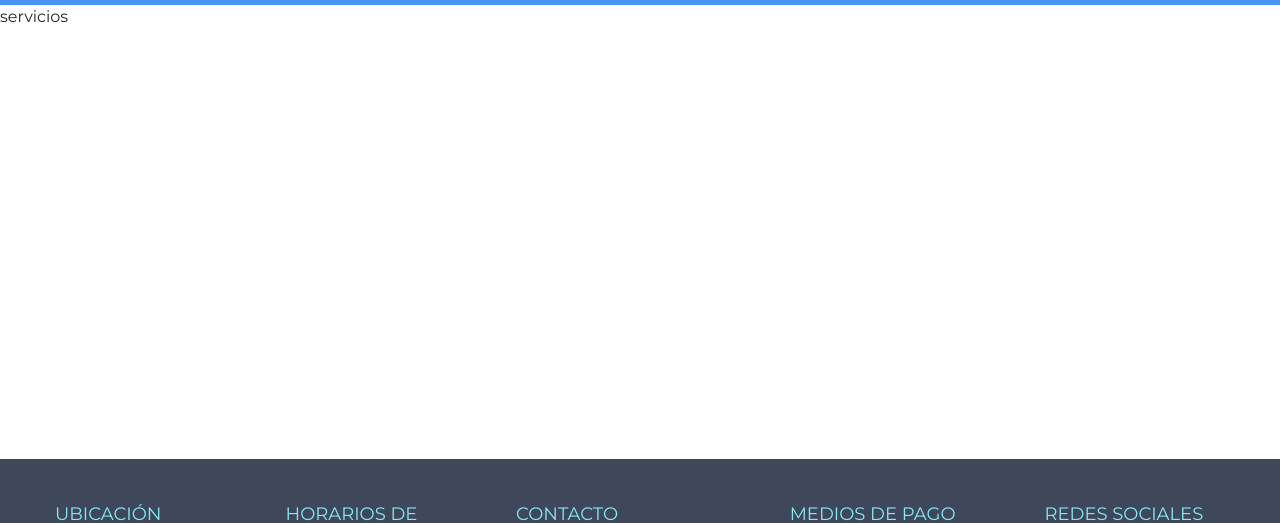
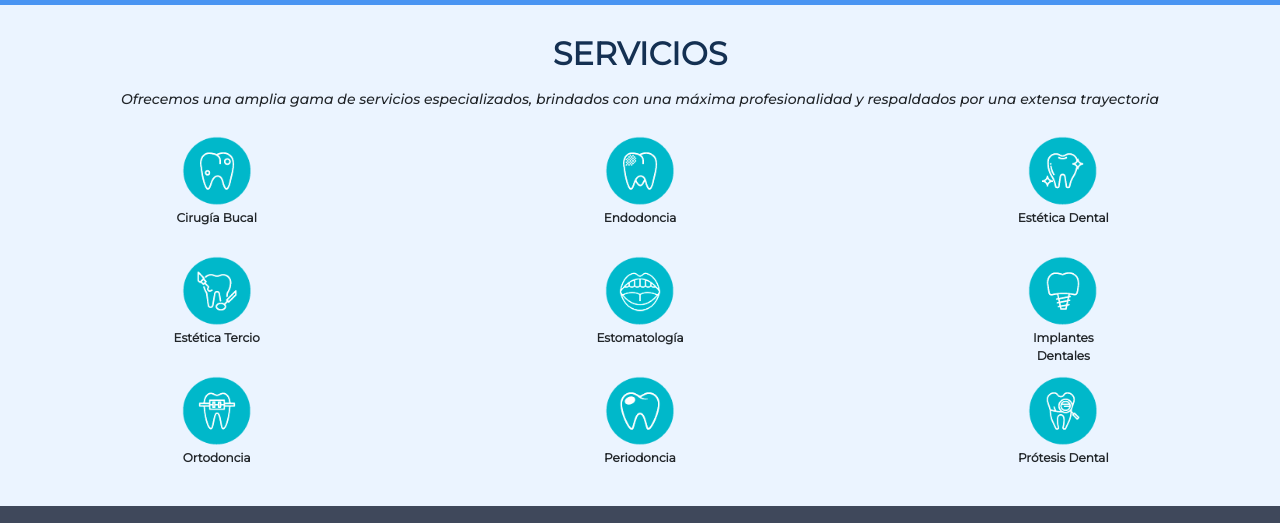
Before and after one commit to RominaMerlo07/PreEntrega2Merlo, a plain HTML site: page pages/servicios.html in a window 1280 px wide. Shown: the part 91-614 px from the top of the page. Drawn offline with nearby package versions, Linux system fonts and the light colour scheme.

Commit message:
grid_servicios

```diff
--- a/pages/servicios.html
+++ b/pages/servicios.html
@@ -19,7 +19,47 @@
     <div id="info_header"></div>
 
     <section>
-        <p>servicios</p>
+        <div class="servicios">
+            <div class="row servicios-info text-center">
+                <div class="col-md-12">
+                    <h2>SERVICIOS</h2>
+                </div>
+                <div class="col-md-12">
+                    <h3>Ofrecemos una amplia gama de servicios especializados, brindados con una máxima profesionalidad y respaldados por una extensa trayectoria</h3>
+                </div>
+            </div>
+            <div class="row servicios-info">
+                <div class="grid-container">
+                    <div class="grid-item1"><img src="../img/servicios/cirugia_bucal.png" alt="cirugia_bucal">
+                        <p>Cirugía Bucal</p>
+                    </div>
+                    <div class="grid-item1"><img src="../img/servicios/endodoncia.png" alt="endodoncia">
+                        <p>Endodoncia</p>
+                    </div>
+                    <div class="grid-item1"><img src="../img/servicios/estetica_dental.png" alt="estetica_dental">
+                        <p>Estética Dental</p>
+                    </div>
+                    <div class="grid-item1"><img src="../img/servicios/estetica_tercio.png" alt="estetica_tercio">
+                        <p>Estética Tercio</p>
+                    </div>
+                    <div class="grid-item1"><img src="../img/servicios/estomatologia.png" alt="estomatologia">
+                        <p>Estomatología</p>
+                    </div>
+                    <div class="grid-item1"><img src="../img/servicios/implantes_dentales.png" alt="implantes_dentales">
+                        <p>Implantes Dentales</p>
+                    </div>
+                    <div class="grid-item1"><img src="../img/servicios/ortodoncia.png" alt="ortodoncia">
+                        <p>Ortodoncia</p>
+                    </div>
+                    <div class="grid-item1"><img src="../img/servicios/periodoncia.png" alt="periodoncia">
+                        <p>Periodoncia</p>
+                    </div>
+                    <div class="grid-item1"><img src="../img/servicios/protesis_dental.png" alt="protesis_dental">
+                        <p>Prótesis Dental</p>
+                    </div>
+                </div>
+            </div>
+        </div>
     </section>
 
     <div id="info_footer"></div>
--- a/styles/servicios.css
+++ b/styles/servicios.css
@@ -0,0 +1,45 @@
+.servicios {
+    padding: 30px 5px;
+    background-color: #ebf4ff;
+}
+
+.servicios p {
+    font-size: 12px;
+    padding-top: 3px;
+    font-weight: bold;
+}
+
+.servicios img {
+    width: 70px;
+    height: 70px;
+}
+
+.servicios-info h2 {
+    color: #143052;
+    font-weight: bold;
+}
+
+.servicios-info h3 {
+    font-size: 14px;
+    font-style: italic;
+    padding-top: 10px;
+    padding-left: 5px;
+    padding-right: 5px;
+    padding-bottom: 20px;
+}
+
+.grid-container {
+    display: grid;
+    grid-template-columns: repeat(3, minmax(100px, 1fr));
+    grid-gap: 20px 0px;
+    justify-items: center;
+    align-items: center;
+}
+
+.grid-item1 {
+    /* background: grey; */
+    text-align: center;
+    /* border: black 5px solid; */
+    width: 100px;
+    height: 100px;
+}
--- a/styles/styles.css
+++ b/styles/styles.css
@@ -231,12 +231,12 @@ body {
         padding-right: 90px;
     }
     .nosotros-info img {
-        height: 490px !important;
-        width: 1120px !important;
-        /* padding-left: 300px !important;
-        padding-right: 200px !important; */
+        height: 390px !important;
+        width: 820px !important;
+        padding-right: 10px !important;
+        padding-left: 350px !important;
     }
-    .nosotros-info h5 {
-        padding-right: 30px !important;
-    }
+    /* .nosotros-info h5 {
+        padding-right: 50px !important;
+    } */
 }
```
Also changed, not shown: pages/nosotros.html (+2 -0 lines).
